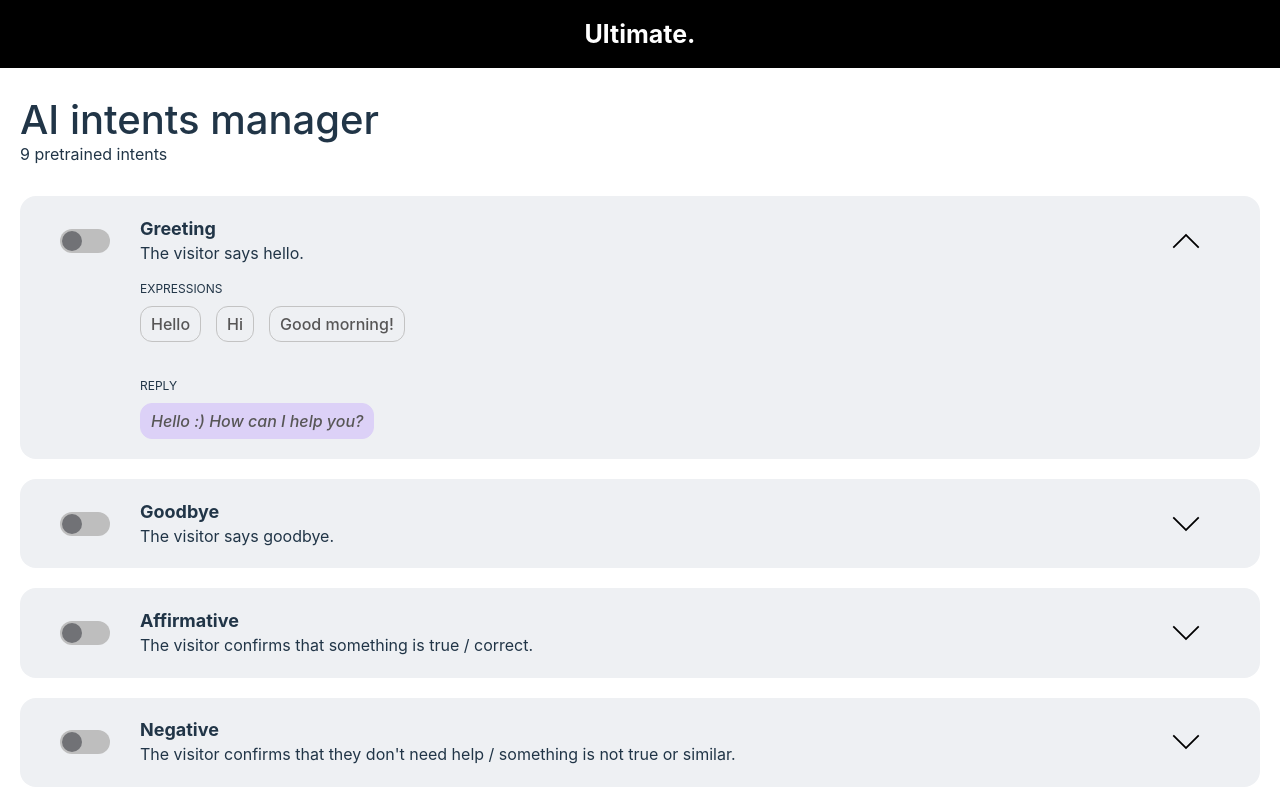
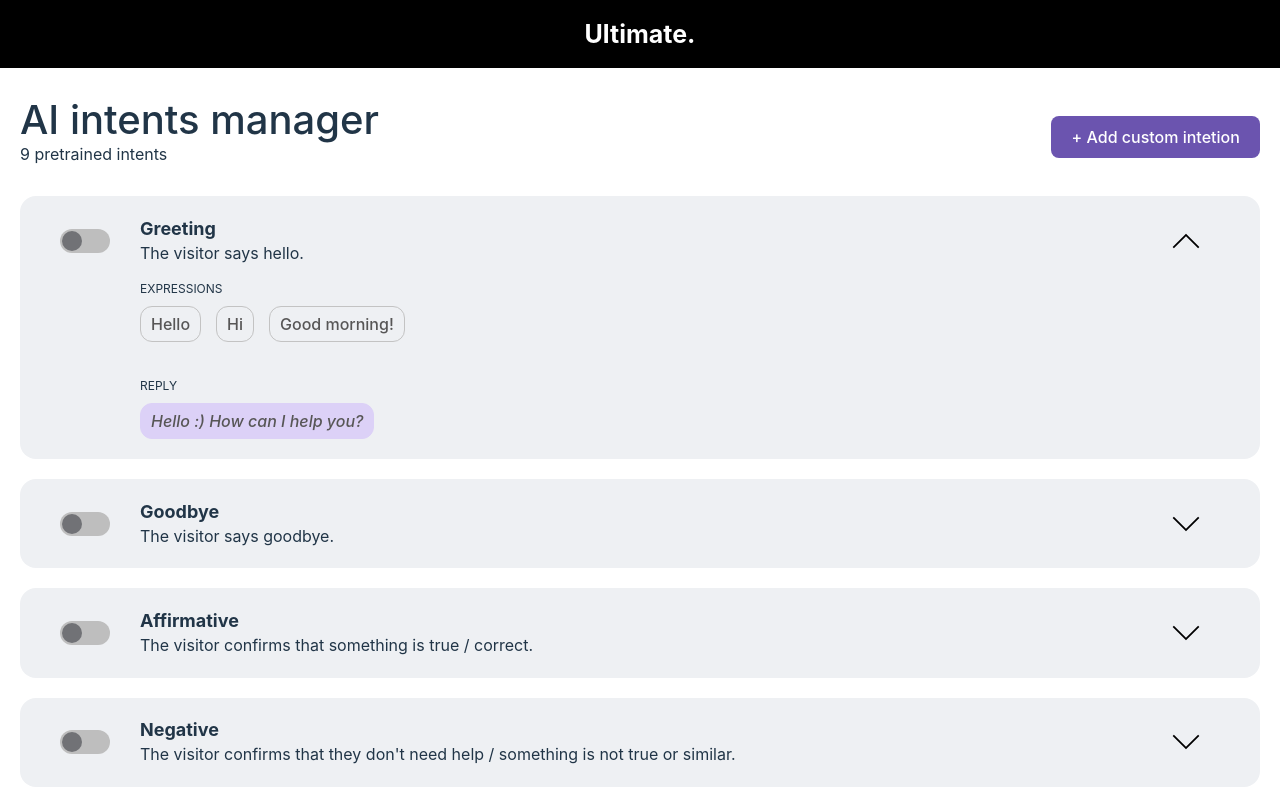
Before and after one commit to peduique/ai-chatbot-intent-manager, a React (Vite) app: page / in a window 1280 px wide. Shown: the top 800 px of the page. Built offline with nearby package versions, Linux system fonts and the light colour scheme.

Commit message:
implement some customization to page header

```diff
--- a/src/components/Button/index.tsx
+++ b/src/components/Button/index.tsx
@@ -5,11 +5,19 @@ import { SButton } from "./styles";
 interface IButton {
   children: ReactNode;
   onClick: () => void;
+  disabled?: boolean;
+  variant?: string;
 }
 
-const Button: FC<IButton> = ({ children, onClick, ...rest }) => {
+const Button: FC<IButton> = ({
+  children,
+  onClick,
+  disabled,
+  variant = "primary",
+  ...rest
+}) => {
   return (
-    <SButton onClick={onClick} {...rest}>
+    <SButton onClick={onClick} disabled={disabled} $variant={variant} {...rest}>
       {children}
     </SButton>
   );
--- a/src/components/Button/styles.ts
+++ b/src/components/Button/styles.ts
@@ -1,3 +1,24 @@
 import styled from "styled-components";
 
-export const SButton = styled.button``;
+type TButtonTheme = {
+  [key: string]: {
+    background: string;
+    color: string;
+  };
+};
+
+const theme: TButtonTheme = {
+  primary: { background: "#6B54AF", color: "#fff" },
+  transparent: { background: "transparent", color: "#000000" },
+};
+
+export const SButton = styled.button(({ $variant }: { $variant: string }) => ({
+  ...theme[$variant as keyof TButtonTheme],
+
+  "&:hover": {
+    outline: "none",
+  },
+  "&:disabled": {
+    cursor: "not-allowed",
+  },
+}));
--- a/src/components/Chip/styles.ts
+++ b/src/components/Chip/styles.ts
@@ -1,6 +1,6 @@
 import styled from "styled-components";
 
-type Theme = {
+type TChipTheme = {
   [key: string]: {
     color: string;
     background: string;
@@ -8,7 +8,7 @@ type Theme = {
   };
 };
 
-const themes: Theme = {
+const themes: TChipTheme = {
   primary: {
     color: "#575656",
     background: "transparent",
@@ -22,7 +22,7 @@ const themes: Theme = {
 };
 
 export const SChip = styled.div(({ $variant }: { $variant: string }) => {
-  const theme = themes[$variant as keyof Theme];
+  const theme = themes[$variant as keyof TChipTheme];
 
   return {
     padding: "5px 10px",
--- a/src/components/Intent/index.tsx
+++ b/src/components/Intent/index.tsx
@@ -53,7 +53,7 @@ const Intent: FC<IIntent> = ({
           <STitle as="h2">{name}</STitle>
           <SDescription>{description}</SDescription>
         </div>
-        <SButton onClick={handleClickExpandAccordion}>
+        <SButton onClick={handleClickExpandAccordion} variant="transparent">
           <SIcon $isActive={expanded} />
         </SButton>
       </SHeader>
--- a/src/pages/Intents/index.tsx
+++ b/src/pages/Intents/index.tsx
@@ -1,11 +1,12 @@
 import React, { FC, useCallback, useState } from "react";
+import Button from "../../components/Button";
 
 import Intent from "../../components/Intent";
 import IntentsGroup from "../../components/IntentsGroup";
 
 import intents from "../../data/intents.json";
 
-import { SContainer, SDescription, STitle } from "./styles";
+import { SContainer, SHeader, SDescription, STitle } from "./styles";
 
 const IntentsPage: FC = () => {
   const [activeIntents, setActiveIntents] = useState<string[]>([]);
@@ -21,8 +22,18 @@ const IntentsPage: FC = () => {
 
   return (
     <SContainer>
-      <STitle>AI intents manager</STitle>
-      <SDescription>{intents.length} pretrained intents</SDescription>
+      <SHeader>
+        <div>
+          <STitle>AI intents manager</STitle>
+          <SDescription>{intents.length} pretrained intents</SDescription>
+        </div>
+
+        <div>
+          <Button onClick={() => {}} disabled>
+            + Add custom intetion
+          </Button>
+        </div>
+      </SHeader>
 
       <IntentsGroup>
         {intents.map((intent, index) => (
--- a/src/pages/Intents/styles.ts
+++ b/src/pages/Intents/styles.ts
@@ -14,5 +14,12 @@ export const STitle = styled(Typograph)`
 
 export const SDescription = styled(Typograph)`
   font-size: 16px;
-  margin: 10px 0 30px;
+  margin: 10px 0 0;
 `;
+
+export const SHeader = styled.div`
+  display: flex;
+  justify-content: space-between;
+  align-items: center;
+  margin-bottom: 30px;
+`;
```
